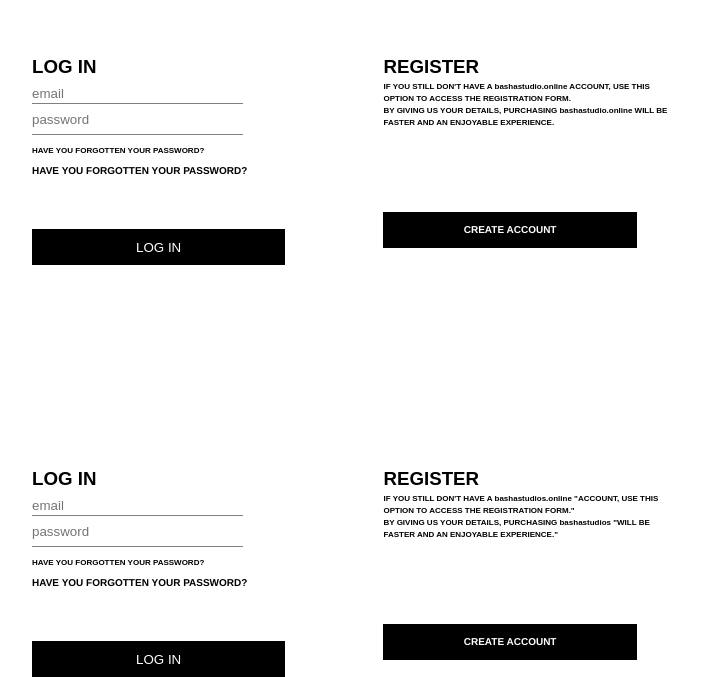
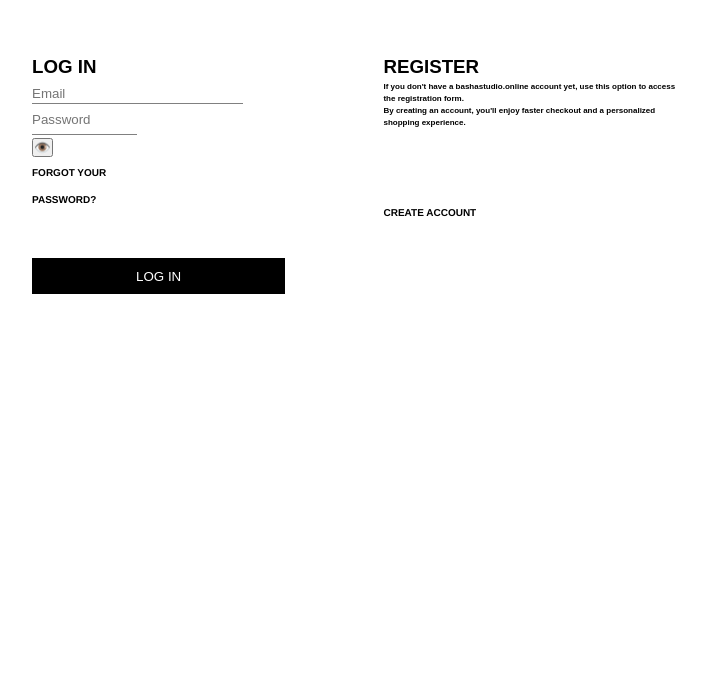
Before and after one commit to sekulya/bashastudio-main, a website: page login.html in a window 1280 px wide. Shown: the part 147-824 px from the top of the page, without its empty margins (188-894 px from the left). After the commit the page ends 800 px from the top, so only its background shows below. Drawn offline with Linux system fonts and the light colour scheme; files whose address does not match are found by name; a web font is replaced by a local one.

```diff
--- a/login.html
+++ b/login.html
@@ -4,7 +4,7 @@
     <meta charset="UTF-8" />
     <meta http-equiv="X-UA-Compatible" content="IE=edge" />
     <meta name="viewport" content="width=device-width, initial-scale=1.0" />
-    <title>LOG IN / CREATE ACCOUNT - bashastudio.online - Official Website</title>
+    <title>LOG IN - bashastudio.online - Official Website</title>
     <link
       href="https://fonts.googleapis.com/css2?family=Bebas+Neue&family=Karla:wght@200;300&family=Mulish:wght@200;400&family=PT+Sans&family=Pacifico&family=Shizuru&display=swap"
       rel="stylesheet"
@@ -16,147 +16,76 @@
     <link rel="stylesheet" href="./styles/login.css" />
     <link rel="stylesheet" href="./styles/header.css" />
     <link rel="stylesheet" href="./styles/footer.css" />
-    <script src="./scripts/loginValidation.js"></script>
   </head>
 
   <body>
     <div id="header"></div>
+
     <div id="logindiv">
       <div id="log">
         <section>
           <h3>LOG IN</h3>
-          <form id="form" onsubmit="login(event)">
+          <form id="loginForm">
             <div id="ep">
               <input
                 type="email"
                 id="inputEmail"
-                onclick="clickForPass()"
-                placeholder="email"
+                placeholder="Email"
                 required
               />
-              <br />
+              <div class="password-container">
                 <input
                   type="password"
                   id="inputPasswd"
-                placeholder="password"
+                  placeholder="Password"
                   required
                 />
+                <button type="button" id="togglePassword" aria-label="Show password">
+                  👁️
+                </button>
               </div>
-            <p class="size6">HAVE YOU FORGOTTEN YOUR PASSWORD?</p>
-            <a href="">HAVE YOU FORGOTTEN YOUR PASSWORD?</a>
+              <div class="forgot-password">
+                <a href="/forgot-password">Forgot your password?</a>
+              </div>
               <div id="logbttn">
                 <button type="submit">LOG IN</button>
+              </div>
             </div>
           </form>
         </section>
       </div>
+
       <div id="reg">
         <section>
           <h3>REGISTER</h3>
           <div class="size">
             <p>
-              IF YOU STILL DON'T HAVE A
-              <span>
-                <strong>bashastudio.online</strong> ACCOUNT, USE THIS OPTION TO ACCESS
-                THE REGISTRATION FORM.
-              </span>
+              If you don't have a bashastudio.online account yet, use this option to
+              access the registration form.
             </p>
-          </div>
-          <div class="size">
             <p>
-              BY GIVING US YOUR DETAILS, PURCHASING <b>bashastudio.online</b>
-              WILL BE FASTER AND AN ENJOYABLE EXPERIENCE.
+              By creating an account, you'll enjoy faster checkout and a
+              personalized shopping experience.
             </p>
           </div>
           <div id="bttn">
-            <button><a href="./create-company.html">CREATE ACCOUNT</a></button>
-          </div>
-        </section>
-      </div>
-    </div>
-    <div id="footer"></div>
-  </body>
-</html>
-<script src="./scripts/login.js"></script>
-<script type="module">
-  import { header } from "./components/header.js";
-  import { footers } from "./components/footer.js";
-  let navbar_div = document.getElementById("header");
-  let footer_div = document.getElementById("footer");
-  footer_div.innerHTML = footers();
-  navbar_div.innerHTML = header();
-</script>
-    <div id="header"></div>
-    <div id="logindiv">
-      <div id="log">
-        <section>
-          <h3>LOG IN</h3>
-          <form id="form" onsubmit="login(event)">
-            <div id="ep">
-              <input
-                type="email"
-                id="inputEmail"
-                onclick="clickForPass()"
-                placeholder="email"
-                required
-              />
-              <br />
-              <input
-                type="password"
-                id="inputPasswd"
-                placeholder="password"
-                required
-              />
-            </div>
-            <p class="size6">HAVE YOU FORGOTTEN YOUR PASSWORD?</p>
-
-            <!-- <button type="submit">LOG IN</button> -->
-            <a href="">HAVE YOU FORGOTTEN YOUR
-                        PASSWORD?</a>
-            <div id="logbttn">
-              <button  type="submit">LOG IN</button>
-            </div>
-          </form>
-        </section>
-      </div>
-      <div id="reg">
-        <section>
-          <h3>REGISTER</h3>
-          <div class="size">
-            <p>
-              IF YOU STILL DON'T HAVE A
-              <span>
-                <strong>bashastudios.online</strong> "ACCOUNT, USE THIS OPTION TO ACCESS
-                THE REGISTRATION FORM."
-              </span>
-            </p>
-          </div>
-
-          <div class="size">
-            <p>
-              BY GIVING US YOUR DETAILS, PURCHASING <b>bashastudios</b>
-
-              "WILL BE FASTER AND AN ENJOYABLE EXPERIENCE."
-            </p>
-          </div>
-
-          <div id="bttn">
-            <button><a href="./create-company.html"> CREATE ACCOUNT</a></button>
+            <a href="./create-account.html" class="cta-button">
+              CREATE ACCOUNT
+            </a>
           </div>
         </section>
       </div>
     </div>
 
     <div id="footer"></div>
+
+    <script src="./scripts/login.js" type="module"></script>
+    <script type="module">
+      import { header } from "./components/header.js";
+      import { footer } from "./components/footer.js";
+
+      document.getElementById("header").innerHTML = header();
+      document.getElementById("footer").innerHTML = footer();
+    </script>
   </body>
 </html>
-<script src="./scripts/login.js"></script>
-
-<script type="module">
-  import { header } from "./components/header.js";
-  import { footers } from "./components/footer.js";
-  let navbar_div = document.getElementById("header");
-  let footer_div = document.getElementById("footer");
-  footer_div.innerHTML = footers();
-  navbar_div.innerHTML = header();
-</script>
```
Also changed, not shown: server.js (+13 -7 lines), src/index.js (renamed from scripts/index.js). Lines whose indentation alone changed are shown as unchanged.
